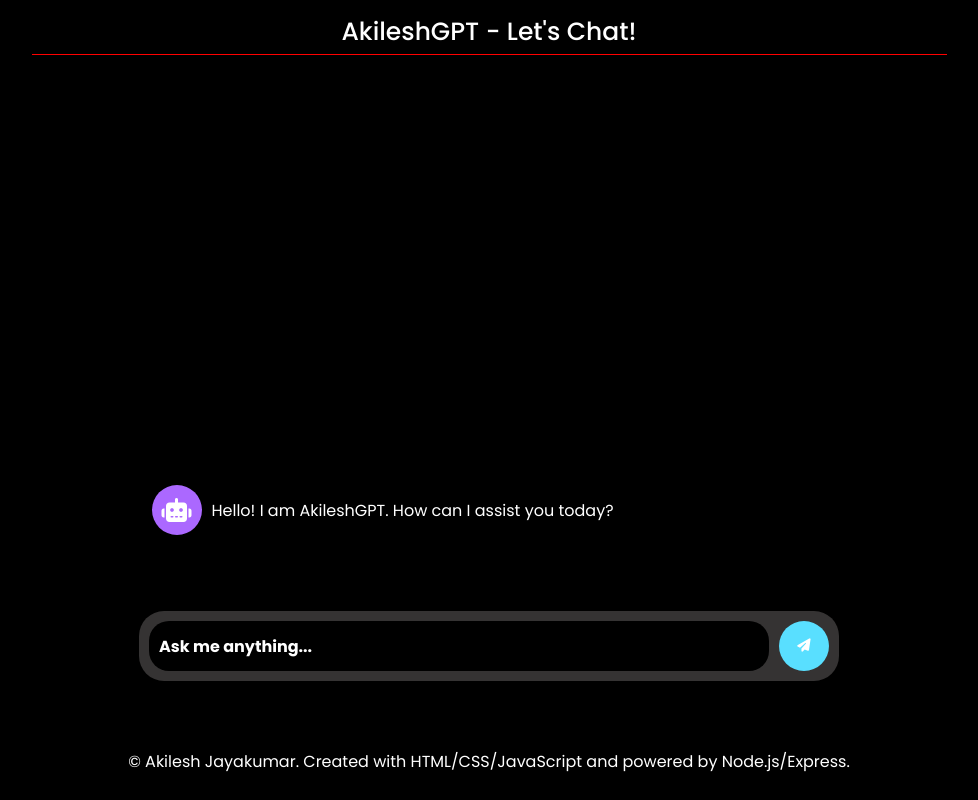
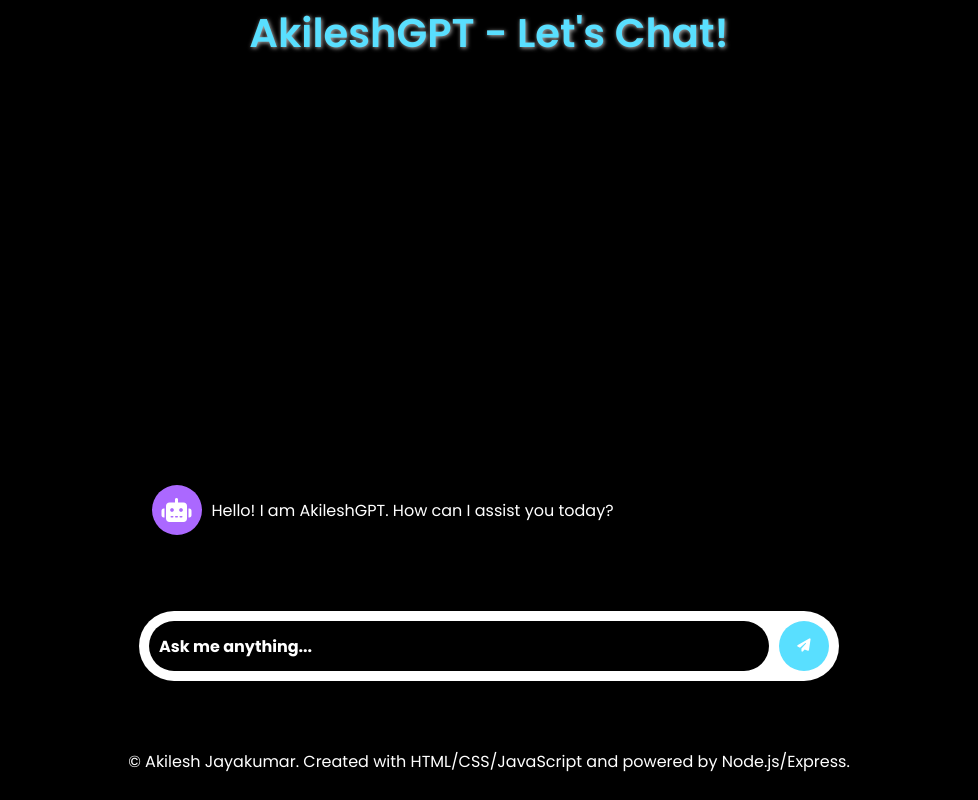
Before and after one commit to akileshjayakumar/chatgpt-clone, a website: page public/index.html in a window 1280 px wide. Shown: the whole page, without its empty margins (151-1129 px from the left). Drawn offline with Linux system fonts and the light colour scheme.

Commit message:
Update server start command and improve header styling

```diff
--- a/public/style.css
+++ b/public/style.css
@@ -16,14 +16,17 @@ body {
   align-items: center;
   justify-content: center;
   color: #ccc;
-  border-bottom: 1px solid #ff0000;
   height: 45px;
+  background-color: #000000; /* New background color for header */
+  padding: 20px 0; /* Added padding for better spacing */
+  box-shadow: 0 2px 4px rgba(0, 0, 0, 0.5); /* Soft shadow for depth */
 }
 
 .header h3 {
-  font-size: 25px;
-  font-weight: 500;
-  color: white;
+  font-size: 40px; /* Increased font size */
+  font-weight: 600; /* Adjusted weight for emphasis */
+  color: #59dfff; /* Color change for a nicer look */
+  text-shadow: 1px 1px 4px rgba(255, 255, 255, 0.7); /* Optional: Adds a subtle glow effect */
 }
 
 .container {
@@ -39,10 +42,10 @@ body {
   width: 90%; /* Adjusted width to be responsive */
   max-width: 700px; /* Added max-width to prevent container from stretching too much */
   padding: 10px;
-  background-color: #353333;
+  background-color: #ffffff;
   display: flex;
   justify-content: space-between;
-  border-radius: 25px;
+  border-radius: 100px;
   z-index: 2;
   align-items: center;
   position: fixed;
@@ -63,6 +66,7 @@ body {
   border-radius: 20px;
   margin-right: 10px;
   height: 50px;
+  border-radius: 100px;
   width: calc(100% - 70px); /* Adjusted width to accommodate button */
 }
 
@@ -97,7 +101,7 @@ body {
   justify-content: flex-end;
   overflow: auto;
   padding: 20px 100px;
-  margin-bottom: 100px; /* Increased margin to provide more space */
+  margin-bottom: 100px;
 }
 
 #chat-log {
@@ -153,10 +157,9 @@ body {
   font-size: 16px;
 }
 
-/* Media queries for responsiveness */
 @media only screen and (min-width: 768px) {
   .input-container {
-    width: 700px; /* Adjusted width for desktop screens */
+    width: 700px;
   }
 }
 
```
Also changed, not shown: README.md.
